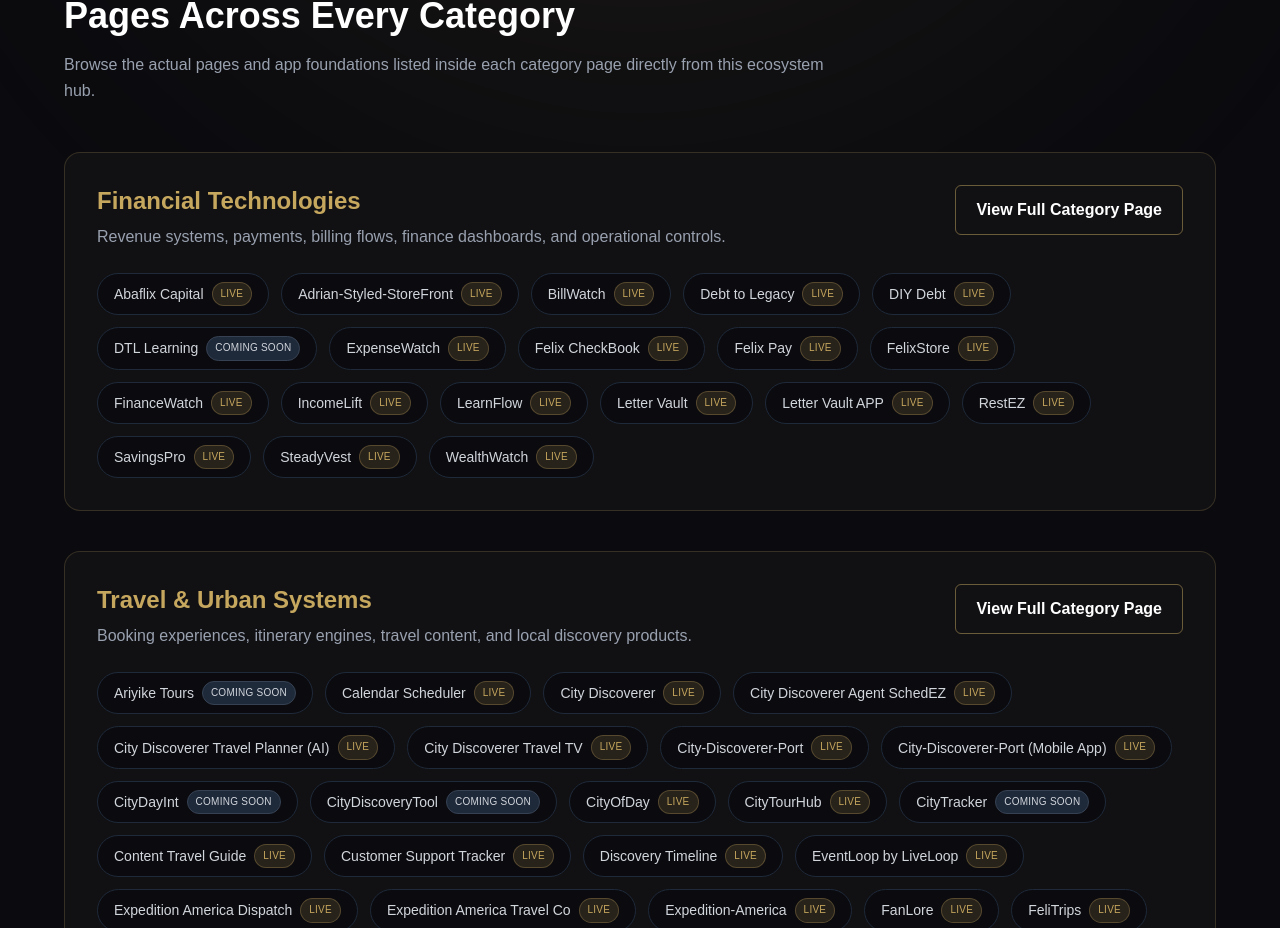
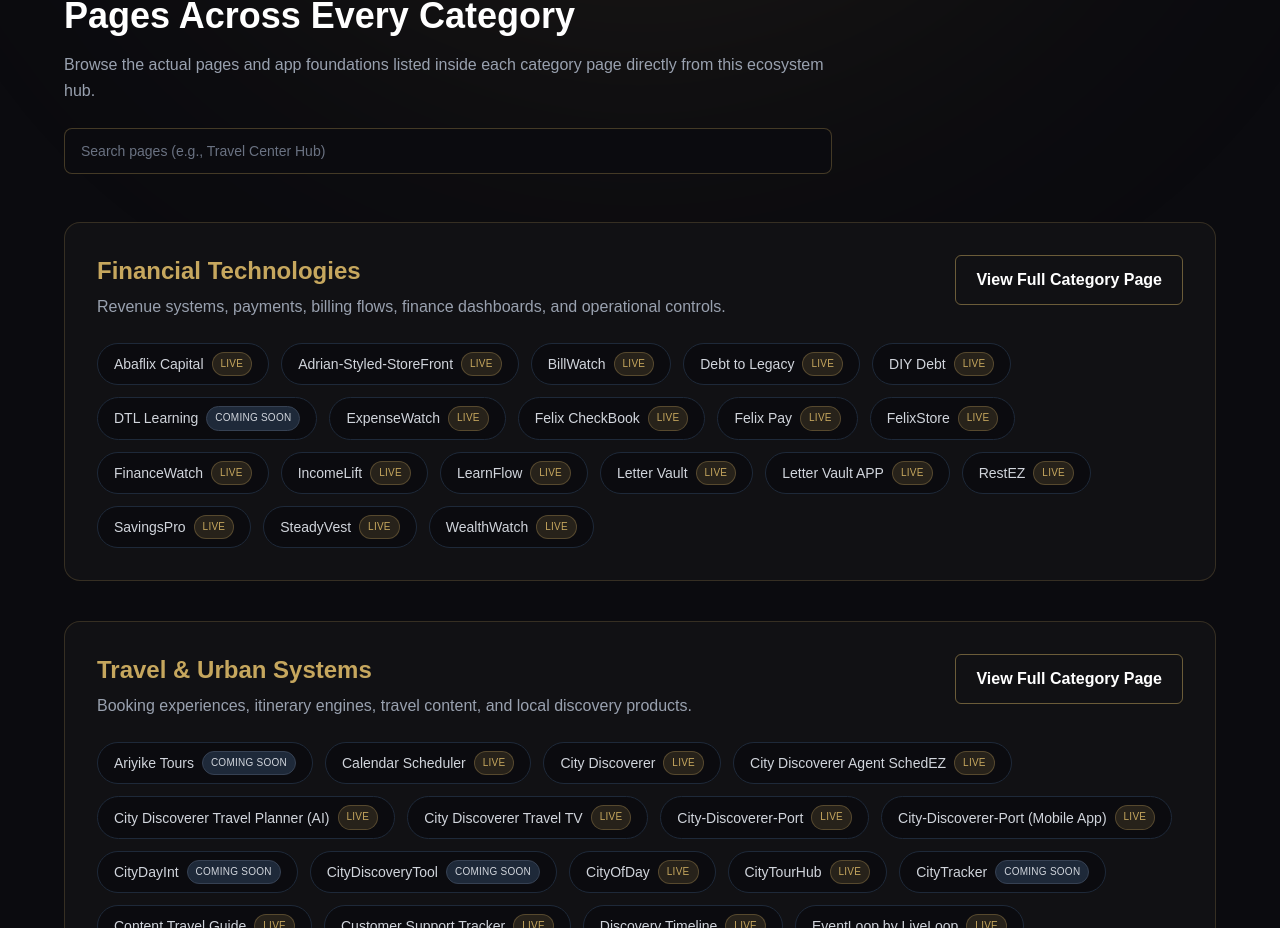
Before and after one commit to felabayomi/felix-consult, a Next.js app: page /ecosystem in a window 1280 px wide. Shown: the part 1056-1984 px from the top of the page. Built offline with nearby package versions, Linux system fonts and the light colour scheme.

Commit message:
Add ecosystem search box for quick page lookup

```diff
--- a/app/ecosystem/page.tsx
+++ b/app/ecosystem/page.tsx
@@ -1,4 +1,7 @@
+"use client"
+
 import Link from "next/link"
+import { useState } from "react"
 
 type CategoryEntry = {
   label: string
@@ -201,6 +204,18 @@ const categories = [
 ]
 
 export default function EcosystemPage() {
+  const [searchQuery, setSearchQuery] = useState("")
+  const normalizedQuery = searchQuery.trim().toLowerCase()
+
+  const visibleCategories = categories
+    .map((category) => ({
+      ...category,
+      filteredEntries: sortEntries(category.entries).filter((entry) =>
+        entry.label.toLowerCase().includes(normalizedQuery)
+      ),
+    }))
+    .filter((category) => normalizedQuery === "" || category.filteredEntries.length > 0)
+
   return (
     <main className="relative min-h-screen bg-[#0B0B0F] text-white px-6 py-24">
 
@@ -256,10 +271,24 @@ export default function EcosystemPage() {
             <p className="text-gray-400 leading-relaxed">
               Browse the actual pages and app foundations listed inside each category page directly from this ecosystem hub.
             </p>
+
+            <div className="mt-6">
+              <label htmlFor="ecosystem-search" className="sr-only">
+                Search ecosystem pages
+              </label>
+              <input
+                id="ecosystem-search"
+                type="text"
+                value={searchQuery}
+                onChange={(event) => setSearchQuery(event.target.value)}
+                placeholder="Search pages (e.g., Travel Center Hub)"
+                className="w-full rounded-lg border border-[#C6A75E]/30 bg-[#0B0B0F] px-4 py-3 text-sm text-white placeholder:text-gray-500 focus:border-[#C6A75E] focus:outline-none"
+              />
+            </div>
           </div>
 
           <div className="space-y-10">
-            {categories.map((category) => (
+            {visibleCategories.map((category) => (
               <section
                 key={`${category.href}-entries`}
                 className="bg-[#111114] border border-[#C6A75E]/20 rounded-2xl p-8"
@@ -283,7 +312,7 @@ export default function EcosystemPage() {
                 </div>
 
                 <div className="flex flex-wrap gap-3">
-                  {sortEntries(category.entries).map((entry) => {
+                  {category.filteredEntries.map((entry) => {
                     const href = entry.url === "#" ? category.href : entry.url
                     const isExternal = entry.url !== "#"
                     const badgeLabel = isExternal ? "Live" : "Coming Soon"
@@ -320,6 +349,12 @@ export default function EcosystemPage() {
                 </div>
               </section>
             ))}
+
+            {visibleCategories.length === 0 && (
+              <div className="rounded-2xl border border-gray-800 bg-[#111114] p-8 text-center text-gray-400">
+                No results found for "{searchQuery}".
+              </div>
+            )}
           </div>
         </section>
 
```
